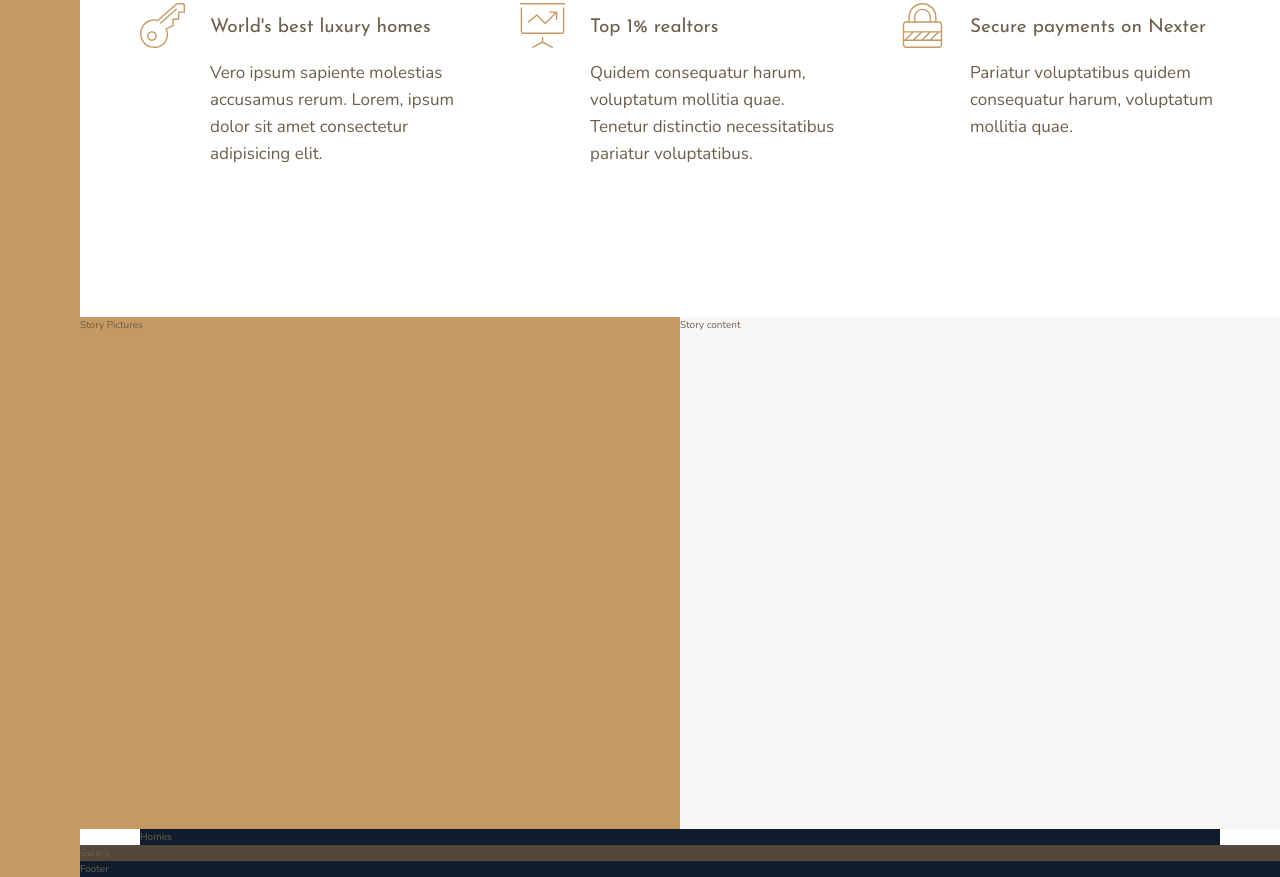
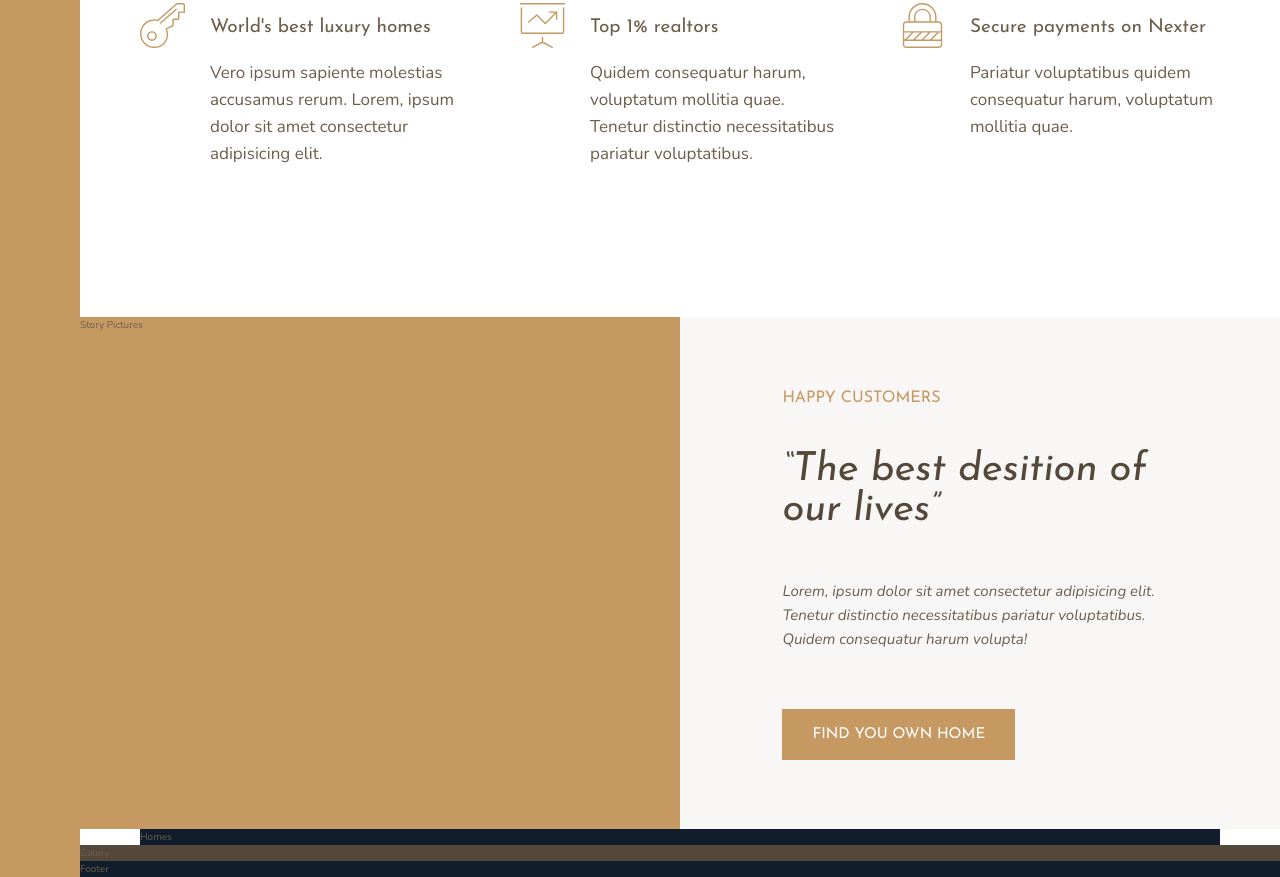
Before and after one commit to mlavagni/nexter, a website: page index.html in a window 1280 px wide. Shown: the part 991-1868 px from the top of the page. Drawn offline with nearby package versions, Linux system fonts and the light colour scheme.

Commit message:
added story content

```diff
--- a/index.html
+++ b/index.html
@@ -91,7 +91,19 @@
 
     <div class="story__pictures">Story Pictures</div>
 
-    <div class="story__content">Story content</div>
+    <div class="story__content">
+      <h3 class="heading-3 mb-sm">Happy Customers</h3>
+      <h2 class="heading-2 heading-2--dark mb-md">
+        &ldquo;The best desition of our lives&rdquo;
+      </h2>
+      <p class="story__text">
+        Lorem, ipsum dolor sit amet consectetur adipisicing elit. Tenetur
+        distinctio necessitatibus pariatur voluptatibus. Quidem consequatur
+        harum volupta!
+      </p>
+
+      <button class="btn">Find you own home</button>
+    </div>
 
     <section class="homes">Homes</section>
 
--- a/sass/_story.scss
+++ b/sass/_story.scss
@@ -7,5 +7,23 @@
   &__content {
     background-color: $color-grey-light-1;
     grid-column: col-start 5 / full-end;
+
+    padding: 6rem 8vw;
+
+    //using css flexbox
+    // display: flex;
+    // flex-direction: column;
+    // justify-content: center;
+    // align-items: flex-start;
+
+    display: grid;
+    align-items: center;
+    justify-items: start;
+  }
+
+  &__text {
+    font-size: 1.5rem;
+    font-style: italic;
+    margin-bottom: 4rem;
   }
 }
--- a/sass/_typography.scss
+++ b/sass/_typography.scss
@@ -9,10 +9,24 @@
 
 .heading-2 {
   @extend %heading;
+  font-size: 4rem;
+  font-style: italic;
+  line-height: 1;
+
+  &--light {
+    color: $color-grey-light-1;
+  }
+
+  &--dark {
+    color: $color-grey-dark-1;
+  }
 }
 
 .heading-3 {
   @extend %heading;
+  font-size: 1.6rem;
+  color: $color-primary;
+  text-transform: uppercase;
 }
 
 .heading-4 {
@@ -27,3 +41,34 @@
     color: $color-grey-dark-1;
   }
 }
+
+.btn {
+  background-color: $color-primary;
+  color: #fff;
+  border: none;
+  border-radius: 0;
+  font-family: $font-display;
+  font-size: 1.5rem;
+  text-transform: uppercase;
+  padding: 1.8rem 3rem;
+  cursor: pointer;
+  transition: all 0.2s;
+
+  &:hover {
+    background-color: $color-primary-dark;
+  }
+}
+
+// mb = margin botton
+.mb-sm {
+  margin-bottom: 2rem;
+}
+.mb-md {
+  margin-bottom: 3rem;
+}
+.mb-lg {
+  margin-bottom: 4rem;
+}
+.mb-hg {
+  margin-bottom: 8rem;
+}
```
Also changed, not shown: css/style.css.
